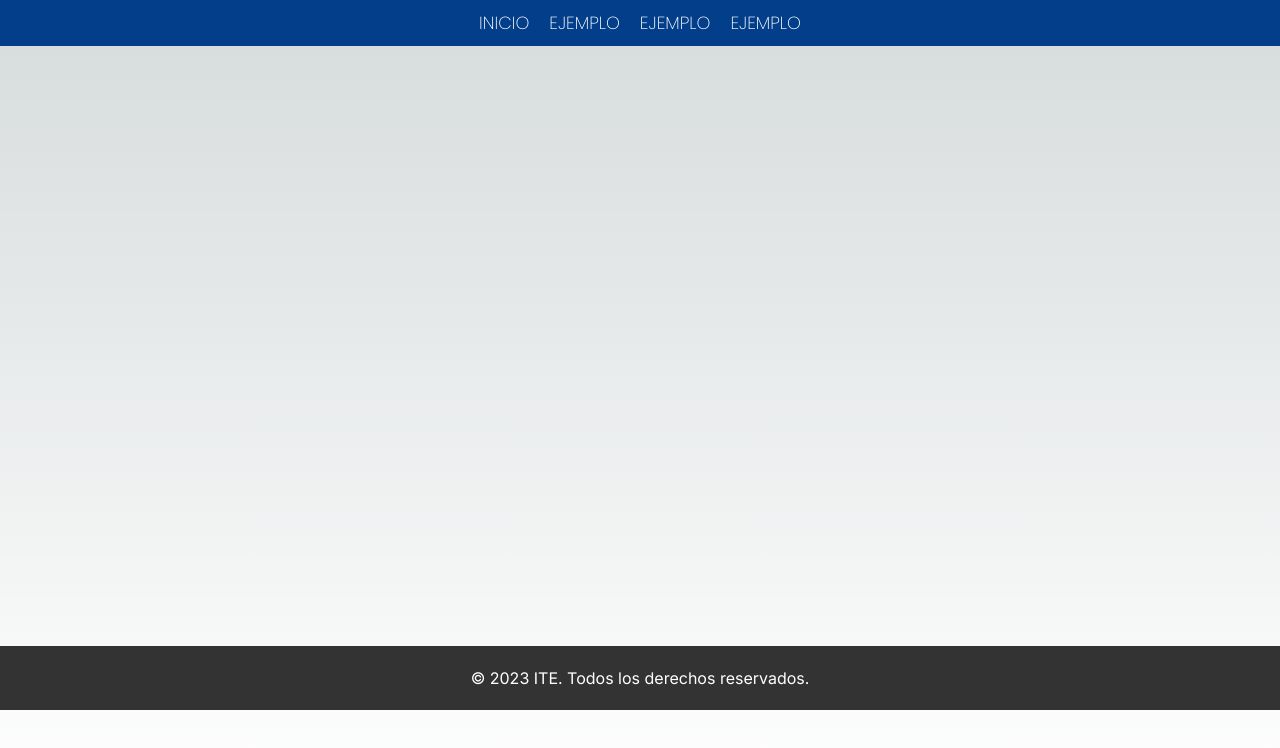
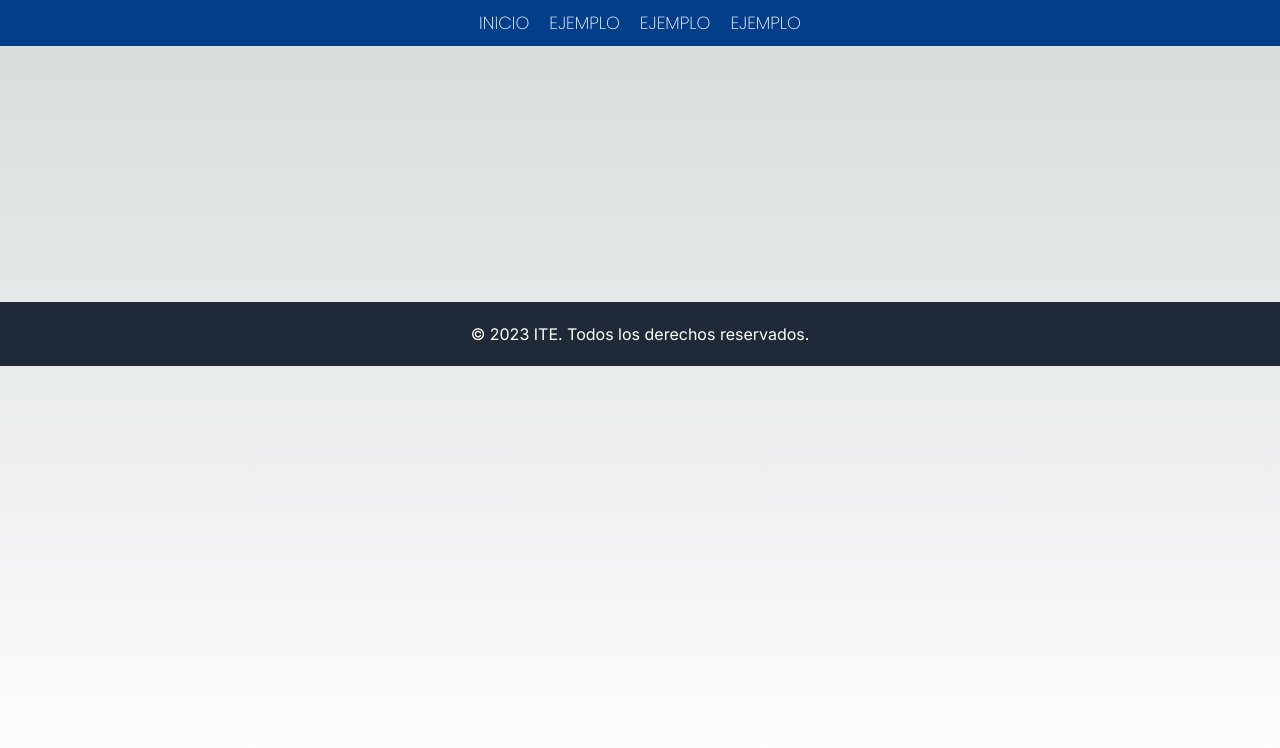
Before and after one commit to BryanValenzuela7/ProyectoXenia, a Next.js app: page / in a window 1280 px wide. Shown: the top 748 px of the page. Built offline with nearby package versions, Linux system fonts and the light colour scheme.

Commit message:
css a tailwind

```diff
--- a/src/components/footer.css
+++ /dev/null
@@ -1,12 +0,0 @@
-.footer {
-    background-color: #333;
-    color: #fff;
-    padding: 20px 0;
-    margin-top: 600px;
-    text-align: center;
-}
-
-.container {
-    max-width: 1200px;
-    margin: 0 auto;
-}
--- a/src/components/footer.jsx
+++ b/src/components/footer.jsx
@@ -1,15 +1,14 @@
 'use client'
 import React from "react";
-import './footer.css'; // Asegúrate de tener un archivo CSS para los estilos del footer
 
-const footer = () => {
+const Footer = () => {
     return (
-        <footer className="footer">
-            <div className="container">
+        <footer className="bg-gray-800 text-white py-5 mt-64 text-center">
+            <div className="max-w-2xl mx-auto">
                 <p>&copy; 2023 ITE. Todos los derechos reservados.</p>
             </div>
         </footer>
     );
 }
 
-export default footer;
+export default Footer;
--- a/src/components/navbar.jsx
+++ b/src/components/navbar.jsx
@@ -15,7 +15,7 @@ const Navbar = () => {
                 <div className="barras">
                     <button onClick={abrirCerrarMenu} className="boton_menu" id='x'>
                         {menuAbierto ? (
-                            <span className="icono">×</span>
+                            <span className="icono">&#215;</span>
                         ) : (
                             <span className="icono">&#8801;</span>
                         )}
```
